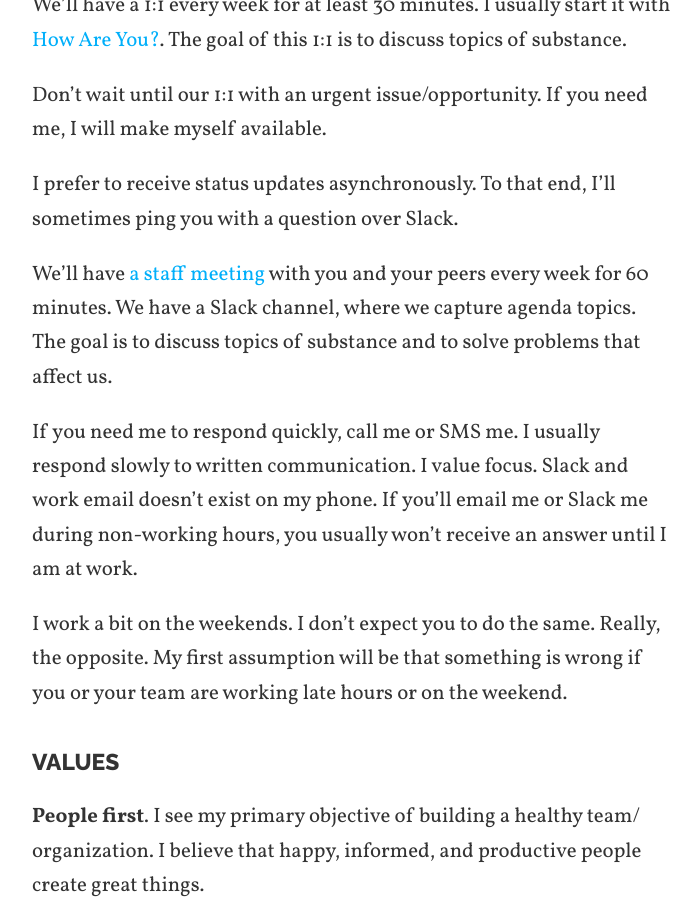
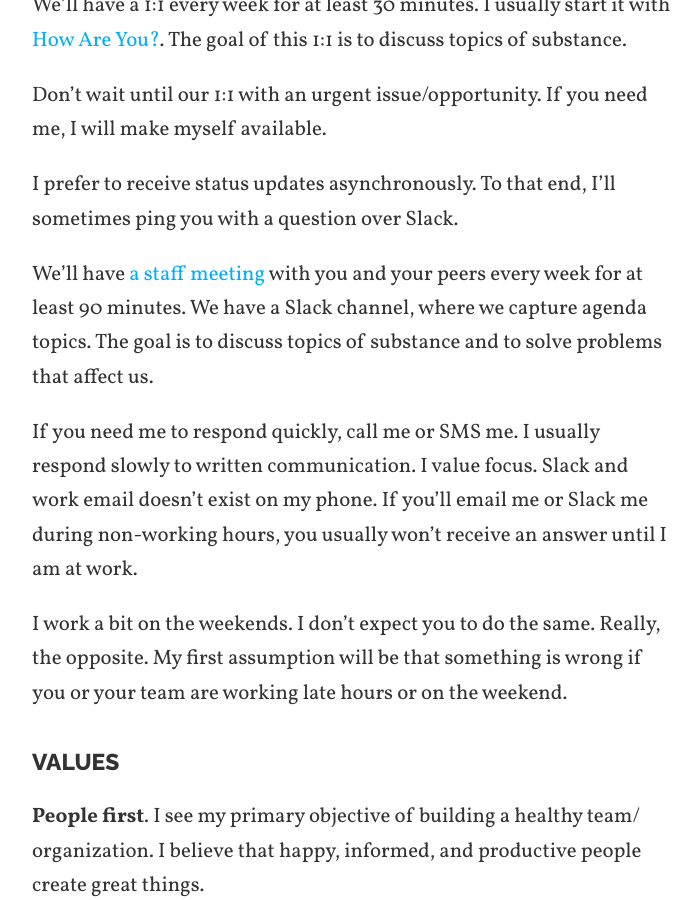
Before and after one commit to mmozuras/mmozuras.github.com, a Jekyll site: the page built from post/_posts/2018-04-04-a-user-guide-to-me.md, in a window 1280 px wide and 900 px high, scrolled down 834 px. Shown: the whole window, without its empty margins (288-988 px from the left). Built offline with Jekyll 4.4.1, drawn with Linux system fonts in a browser that asks for light colours; comment, search, counter and statistics services are not loaded.

Commit message:
Minor update to "A User Guide to Me"

```diff
--- a/post/_posts/2018-04-04-a-user-guide-to-me.md
+++ b/post/_posts/2018-04-04-a-user-guide-to-me.md
@@ -18,7 +18,7 @@ Don't wait until our 1:1 with an urgent issue/opportunity. If you need me, I wil
 
 I prefer to receive status updates asynchronously. To that end, I'll sometimes ping you with a question over Slack.
 
-We’ll have [a staff meeting](http://randsinrepose.com/archives/gossip-rumors-and-lies/) with you and your peers every week for 60 minutes. We have a Slack channel, where we capture agenda topics. The goal is to discuss topics of substance and to solve problems that affect us.
+We’ll have [a staff meeting](http://randsinrepose.com/archives/gossip-rumors-and-lies/) with you and your peers every week for at least 90 minutes. We have a Slack channel, where we capture agenda topics. The goal is to discuss topics of substance and to solve problems that affect us.
 
 If you need me to respond quickly, call me or SMS me. I usually respond slowly to written communication. I value focus. Slack and work email doesn't exist on my phone. If you'll email me or Slack me during non-working hours, you usually won't receive an answer until I am at work.
 
```
